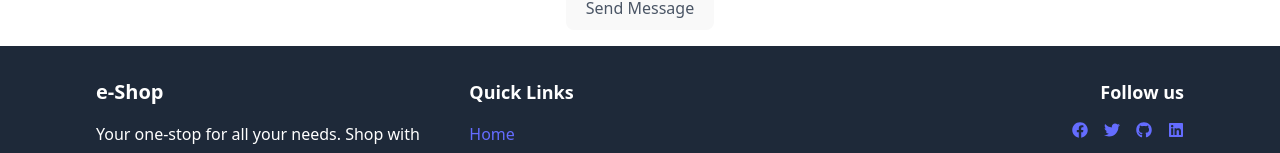
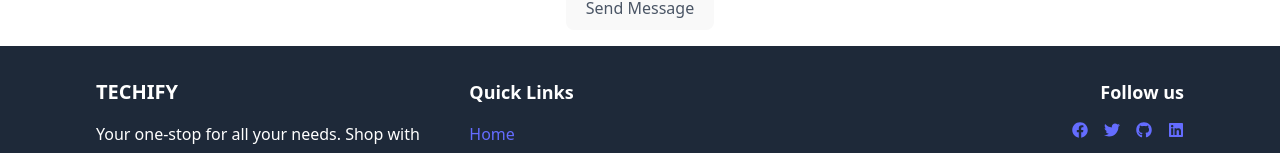
Before and after one commit to KTawk/SEG3125_A4, a React (Vite) app in the folder vite-project/: page /contact in a window 1280 px wide. Shown: the part 936-1089 px from the top of the page. Built offline with nearby package versions, Linux system fonts and the light colour scheme.

Commit message:
Not important

```diff
--- a/vite-project/src/components/Footer.jsx
+++ b/vite-project/src/components/Footer.jsx
@@ -9,7 +9,7 @@ const Footer = () => (
     <div className="w-full max-w-screen-xl mx-auto grid grid-cols-1 md:grid-cols-3 gap-8">
       {/* Brand */}
       <div>
-        <h3 className="text-xl font-semibold">e-Shop</h3>
+        <h3 className="text-xl font-semibold">TECHIFY</h3>
         <p className="mt-4">
           Your one-stop for all your needs. Shop with ease <br/>
           and experience the best online shopping.
```
